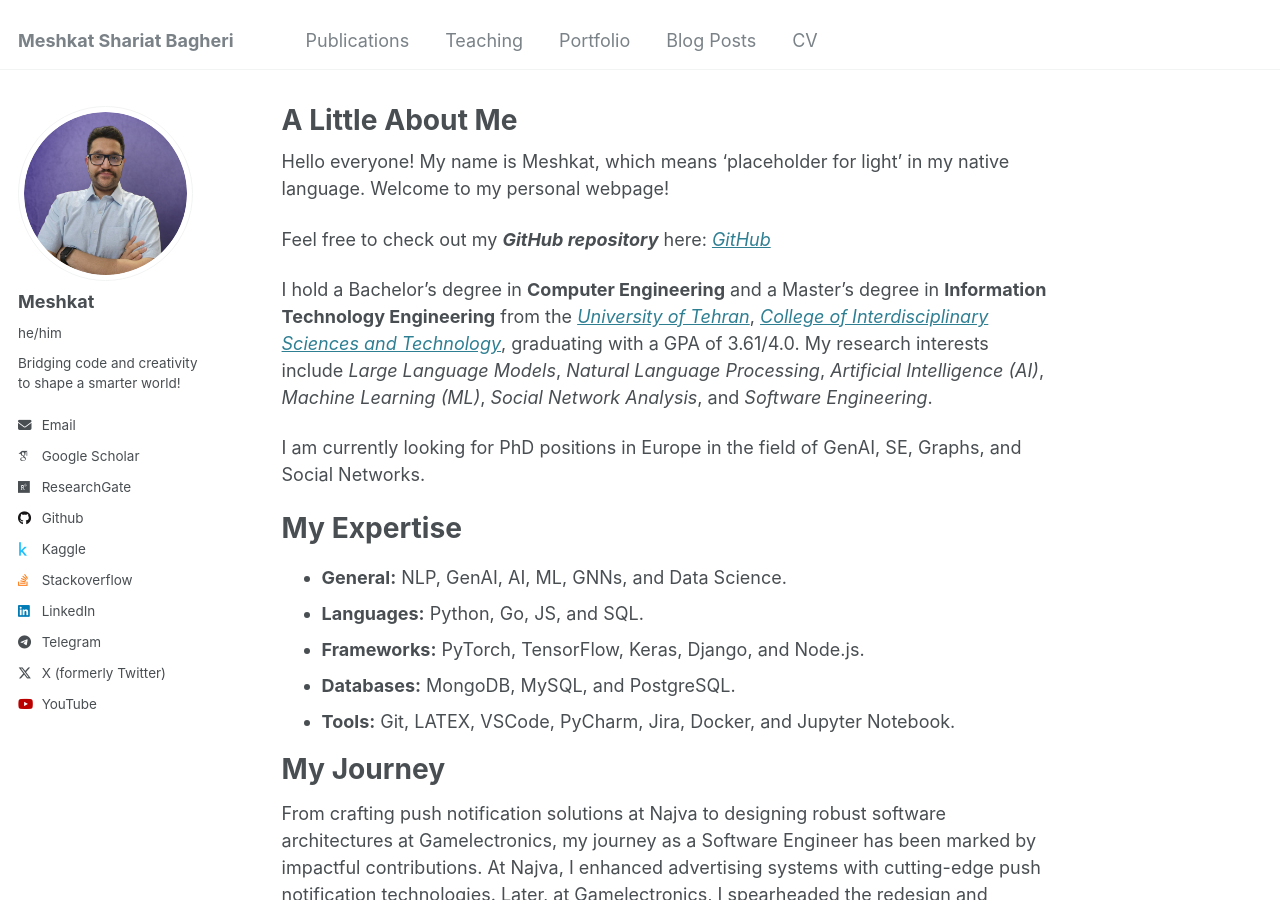
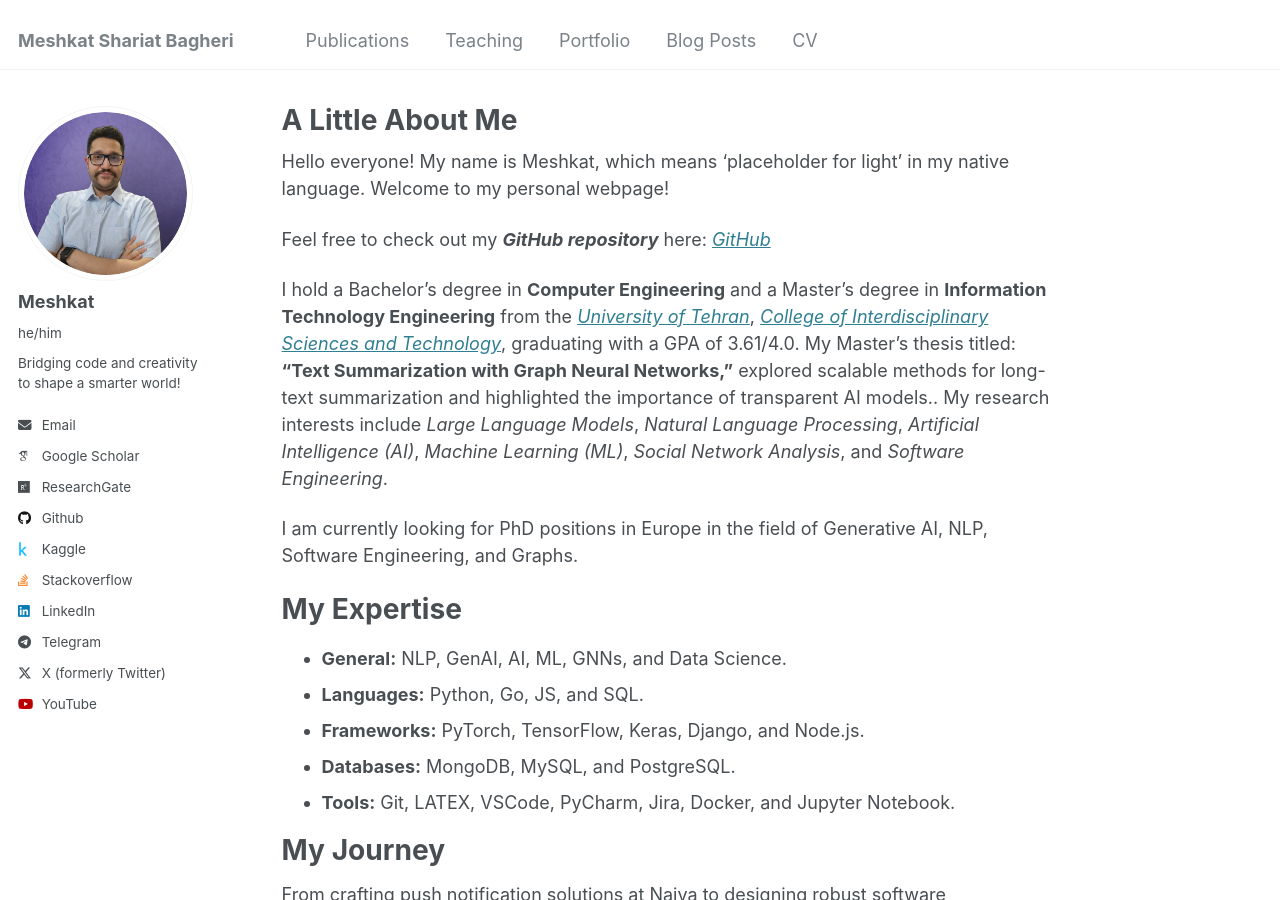
Before and after one commit to MeshkatShB/meshkatshb.github.io, a Jekyll site: the page built from _pages/about.md, in a window 1280 px wide and 900 px high. Built offline with Jekyll 4.4.1, drawn with Linux system fonts in a browser that asks for light colours; some web fonts are replaced.

Commit message:
feat: add master's thesis title and phd positions

```diff
--- a/_pages/about.md
+++ b/_pages/about.md
@@ -11,9 +11,9 @@
 
 Feel free to check out my **_GitHub repository_** here: [_GitHub_](https://github.com/meshkatshb)
 
-I hold a Bachelor's degree in **Computer Engineering** and a Master's degree in **Information Technology Engineering** from the [_University of Tehran_](https://ut.ac.ir), [_College of Interdisciplinary Sciences and Technology_](https://cist.ut.ac.ir), graduating with a GPA of 3.61/4.0. My research interests include _Large Language Models_, _Natural Language Processing_, _Artificial Intelligence (AI)_, _Machine Learning (ML)_, _Social Network Analysis_, and _Software Engineering_.
+I hold a Bachelor's degree in **Computer Engineering** and a Master's degree in **Information Technology Engineering** from the [_University of Tehran_](https://ut.ac.ir), [_College of Interdisciplinary Sciences and Technology_](https://cist.ut.ac.ir), graduating with a GPA of 3.61/4.0. My Master's thesis titled: **"Text Summarization with Graph Neural Networks,"** explored scalable methods for long-text summarization and highlighted the importance of transparent AI models.. My research interests include _Large Language Models_, _Natural Language Processing_, _Artificial Intelligence (AI)_, _Machine Learning (ML)_, _Social Network Analysis_, and _Software Engineering_.
 
-I am currently looking for PhD positions in Europe in the field of GenAI, SE, Graphs, and Social Networks.
+I am currently looking for PhD positions in Europe in the field of Generative AI, NLP, Software Engineering, and Graphs.
 
 # My Expertise
 
```
